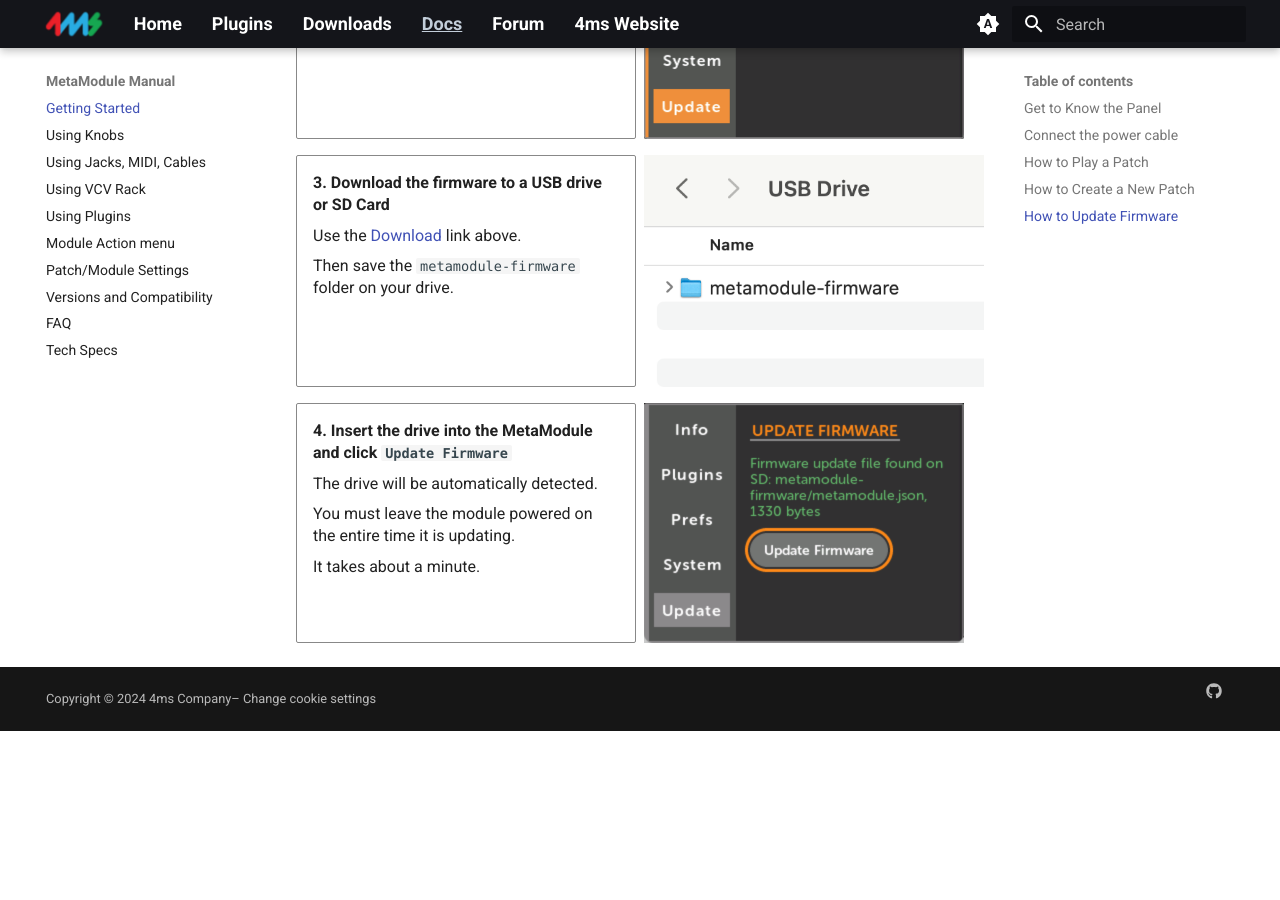
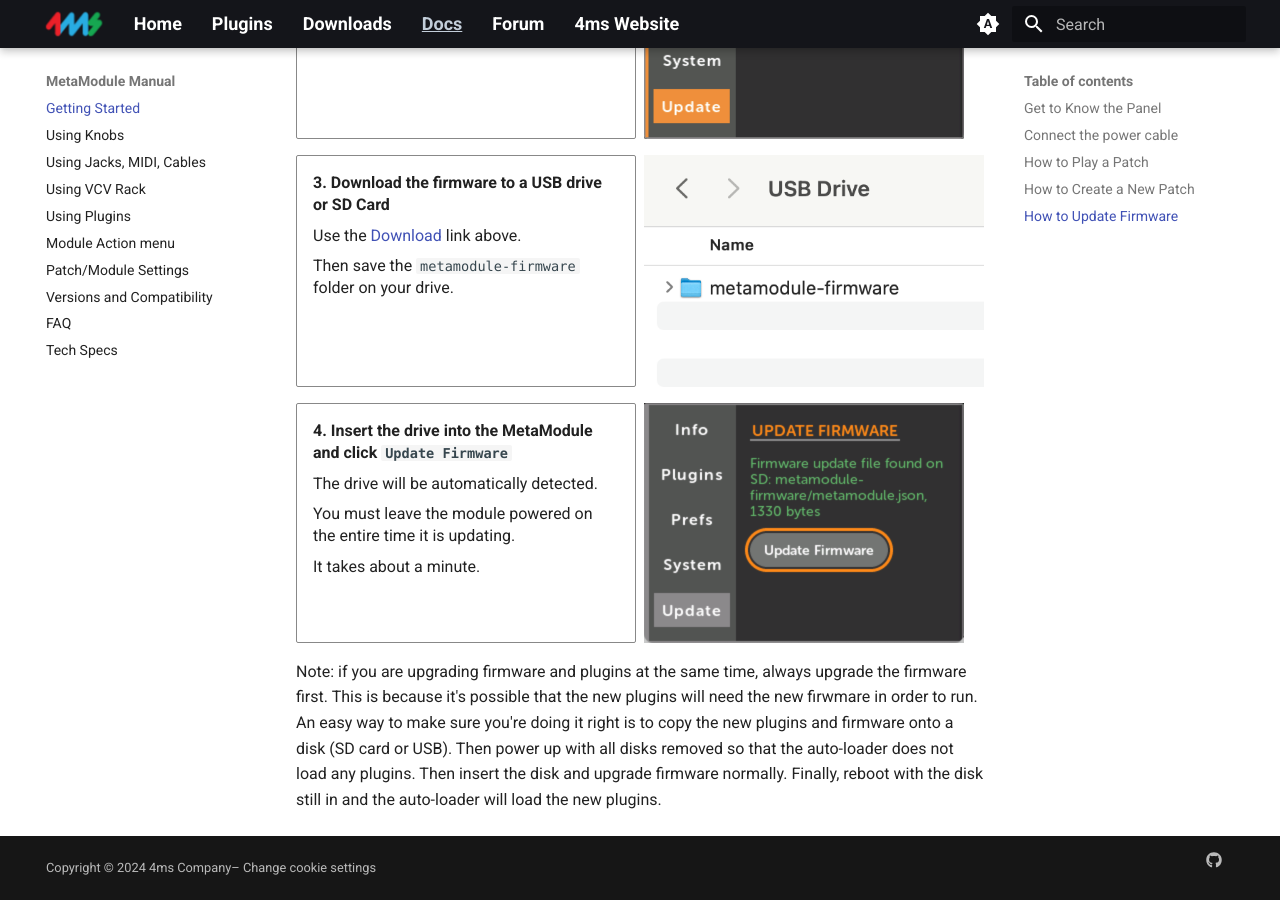
Before and after one commit to 4ms/metamodule-docs-website, an MkDocs documentation site: the page built from docs/getting_started.md, in a window 1280 px wide and 900 px high, scrolled down 4152 px. Built offline with MkDocs 1.6.1 and Material for MkDocs 9.7.7, drawn with Linux system fonts in a browser that asks for light colours; before the commit the page ends 4883 px from its top, so only the background shows below that.

Commit message:
Add note about updating firmware before plugins

```diff
--- a/docs/getting_started.md
+++ b/docs/getting_started.md
@@ -146,3 +146,11 @@
   [![Update Firmwware button](./img/firmware-update-button.png){ .half }](./img/firmware-update-button.png)
 
 </div>
+
+Note: if you are upgrading firmware and plugins at the same time, always
+upgrade the firmware first. This is because it's possible that the new plugins
+will need the new firwmare in order to run. An easy way to make sure you're
+doing it right is to copy the new plugins and firmware onto a disk (SD card or
+USB). Then power up with all disks removed so that the auto-loader does not
+load any plugins. Then insert the disk and upgrade firmware normally. Finally,
+reboot with the disk still in and the auto-loader will load the new plugins.
```
Also changed, not shown: docs/firmware-changes-v1.0.12.md (deleted, +0 -5 lines), docs/firmware-changes.md (deleted, +0 -5 lines).
